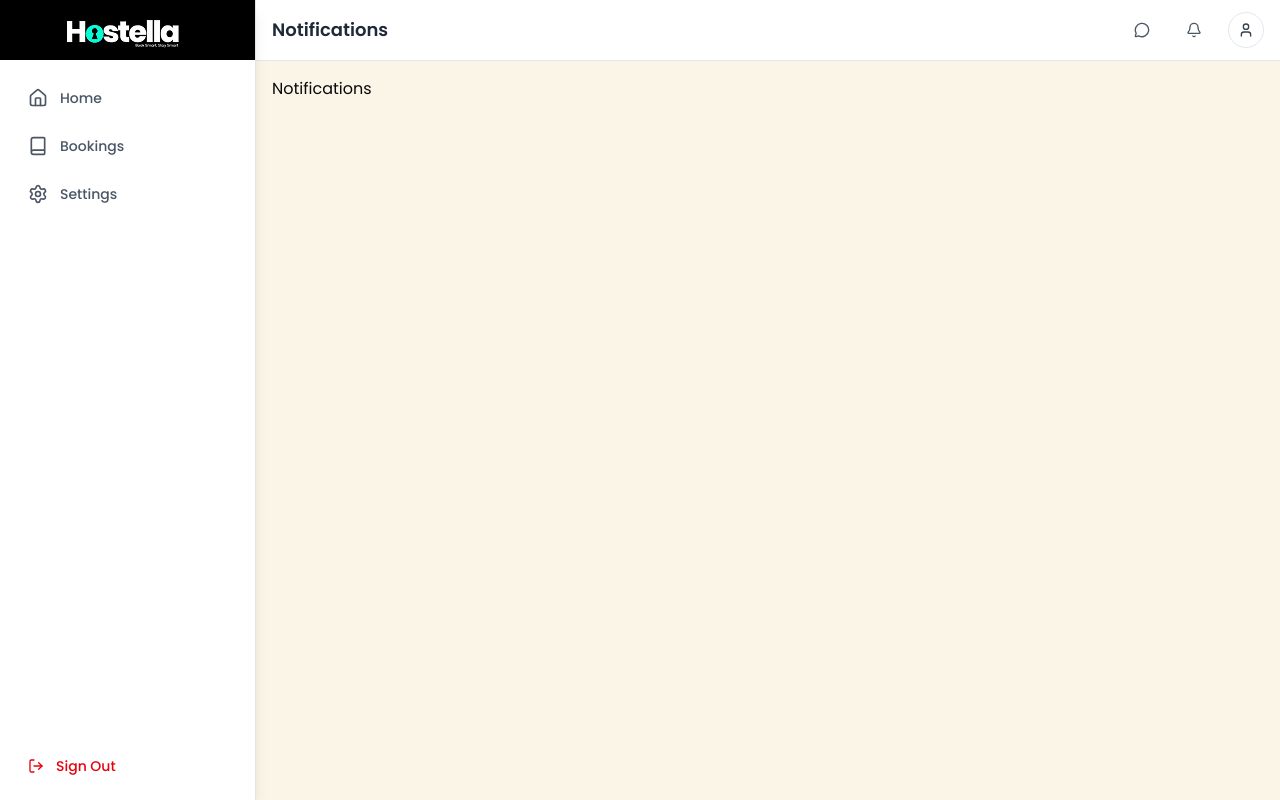
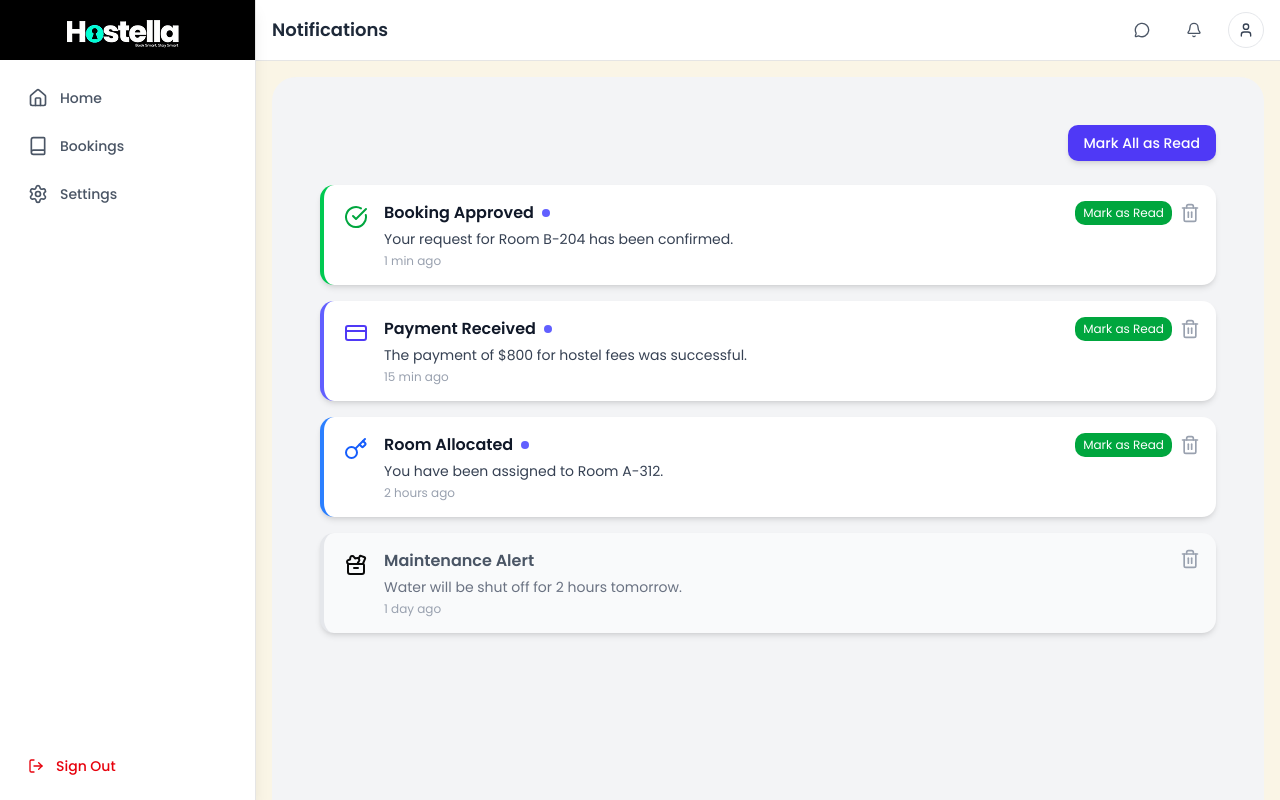
Before and after one commit to Umbrelabs-Projects/Hostella-stu, a Next.js app: page /dashboard/notifications in a window 1280 px wide. Built offline with nearby package versions, Linux system fonts and the light colour scheme.

Commit message:
added a base notifications page

```diff
--- a/package.json
+++ b/package.json
@@ -15,6 +15,7 @@
     "@radix-ui/react-slot": "^1.2.3",
     "class-variance-authority": "^0.7.1",
     "clsx": "^2.1.1",
+    "date-fns": "^4.1.0",
     "embla-carousel-autoplay": "^8.6.0",
     "embla-carousel-react": "^8.6.0",
     "framer-motion": "^12.23.24",
--- a/src/app/dashboard/notifications/page.tsx
+++ b/src/app/dashboard/notifications/page.tsx
@@ -1,5 +1,151 @@
-import React from "react";
+"use client"
+
+import React, { useState } from "react";
+import { CheckCircle, CreditCard, Key, ToolCase, Trash2 } from "lucide-react";
+
+const dummyNotifications = [
+  {
+    id: 1,
+    type: "booking_approved",
+    title: "Booking Approved",
+    description: "Your request for Room B-204 has been confirmed.",
+    time: "1 min ago",
+    read: false,
+  },
+  {
+    id: 2,
+    type: "payment_received",
+    title: "Payment Received",
+    description: "The payment of $800 for hostel fees was successful.",
+    time: "15 min ago",
+    read: false,
+  },
+  {
+    id: 3,
+    type: "room_allocated",
+    title: "Room Allocated",
+    description: "You have been assigned to Room A-312.",
+    time: "2 hours ago",
+    read: false,
+  },
+  {
+    id: 4,
+    type: "maintenance_alert",
+    title: "Maintenance Alert",
+    description: "Water will be shut off for 2 hours tomorrow.",
+    time: "1 day ago",
+    read: true,
+  },
+];
+
+const typeConfig = {
+  booking_approved: { icon: CheckCircle, color: "bg-green-100 text-green-600 border-green-500" },
+  payment_received: { icon: CreditCard, color: "bg-indigo-100 text-indigo-600 border-indigo-500" },
+  room_allocated: { icon: Key, color: "bg-blue-100 text-blue-600 border-blue-500" },
+  maintenance_alert: { icon: ToolCase, color: "bg-red-100 text-red-600 border-red-500" },
+};
 
 export default function Notifications() {
-  return <div>Notifications</div>;
+  const [notifications, setNotifications] = useState(dummyNotifications);
+
+  const markAsRead = (id: number) => {
+    setNotifications((prev) =>
+      prev.map((n) => (n.id === id ? { ...n, read: true } : n))
+    );
+  };
+
+  const deleteNotification = (id: number) => {
+    setNotifications((prev) => prev.filter((n) => n.id !== id));
+  };
+
+  const markAllAsRead = () => {
+    setNotifications((prev) => prev.map((n) => ({ ...n, read: true })));
+  };
+
+  return (
+    <div className="min-h-screen bg-gray-100 p-6 md:p-12 rounded-3xl">
+      <header className="mb-6 flex flex-col md:flex-row justify-between items-start md:items-center">
+        <h1 className="text-3xl md:text-4xl font-extrabold text-gray-800 tracking-tight">
+
+        </h1>
+        <button
+          onClick={markAllAsRead}
+          disabled={notifications.every((n) => n.read)}
+          className="mt-3 md:mt-0 bg-indigo-600 hover:bg-indigo-700 cursor-pointer text-white font-medium py-2 px-4 rounded-lg shadow-md transition duration-150 ease-in-out text-sm disabled:opacity-50 disabled:cursor-not-allowed"
+        >
+          Mark All as Read
+        </button>
+      </header>
+
+      <div className="space-y-4">
+        {notifications.length === 0 ? (
+          <div className="text-center py-12 bg-white rounded-xl shadow-lg border border-gray-100">
+            <p className="text-gray-500">You&apos;re all caught up!</p>
+          </div>
+        ) : (
+          notifications.map((notification) => {
+            // Type assertion to safely index typeConfig with notification.type
+            const config = typeConfig[notification.type as keyof typeof typeConfig] || {};
+            const Icon = config.icon || CheckCircle;
+
+            return (
+              <div
+                key={notification.id}
+                className={`p-4 rounded-xl shadow-md flex justify-between items-start border-l-4 transition ${
+                  notification.read
+                    ? "bg-gray-50 border-gray-200"
+                    : `bg-white ${config.color}`
+                }`}
+              >
+                <div className="flex-1 min-w-0 flex items-start">
+                  <div className="flex-shrink-0 w-8 h-8 flex items-center justify-center rounded-full mr-3 text-lg">
+                    <Icon className="w-6 h-6" />
+                  </div>
+                  <div className="flex-1 cursor-pointer" onClick={() => markAsRead(notification.id)}>
+                    <div className="flex items-center">
+                      <h3
+                        className={`font-semibold ${
+                          notification.read ? "text-gray-600" : "text-gray-900"
+                        }`}
+                      >
+                        {notification.title}
+                      </h3>
+                      {!notification.read && (
+                        <span className="w-2 h-2 bg-indigo-500 rounded-full ml-2 flex-shrink-0"></span>
+                      )}
+                    </div>
+                    <p
+                      className={`mt-1 text-sm ${
+                        notification.read ? "text-gray-500" : "text-gray-700"
+                      }`}
+                    >
+                      {notification.description}
+                    </p>
+                    <p className="text-xs text-gray-400 mt-1">{notification.time}</p>
+                  </div>
+                </div>
+
+                <div className="flex  space-x-2">
+                  {!notification.read && (
+                    <button
+                      onClick={() => markAsRead(notification.id)}
+                      className="bg-green-600 hover:bg-green-700 cursor-pointer text-white text-xs px-2 py-1 rounded-lg transition"
+                    >
+                      Mark as Read
+                    </button>
+                  )}
+                  <button
+                    onClick={() => deleteNotification(notification.id)}
+                    className="text-gray-400 hover:text-red-500 cursor-pointer transition"
+                  >
+                    <Trash2 className="w-5 h-5" />
+                  </button>
+                </div>
+              </div>
+            );
+          })
+        )}
+      </div>
+    </div>
+  );
 }
--- /dev/null
+++ b/src/types/notifications.ts
@@ -0,0 +1,8 @@
+export interface Notification {
+    id: string;
+    title: string;
+    description: string;
+    timestamp: string;
+    read: boolean;
+    type: "info" | "success" | "warning" | "error";
+  }
```
Also changed, not shown: 1 other file (tests, documents, lock files or other folders).
